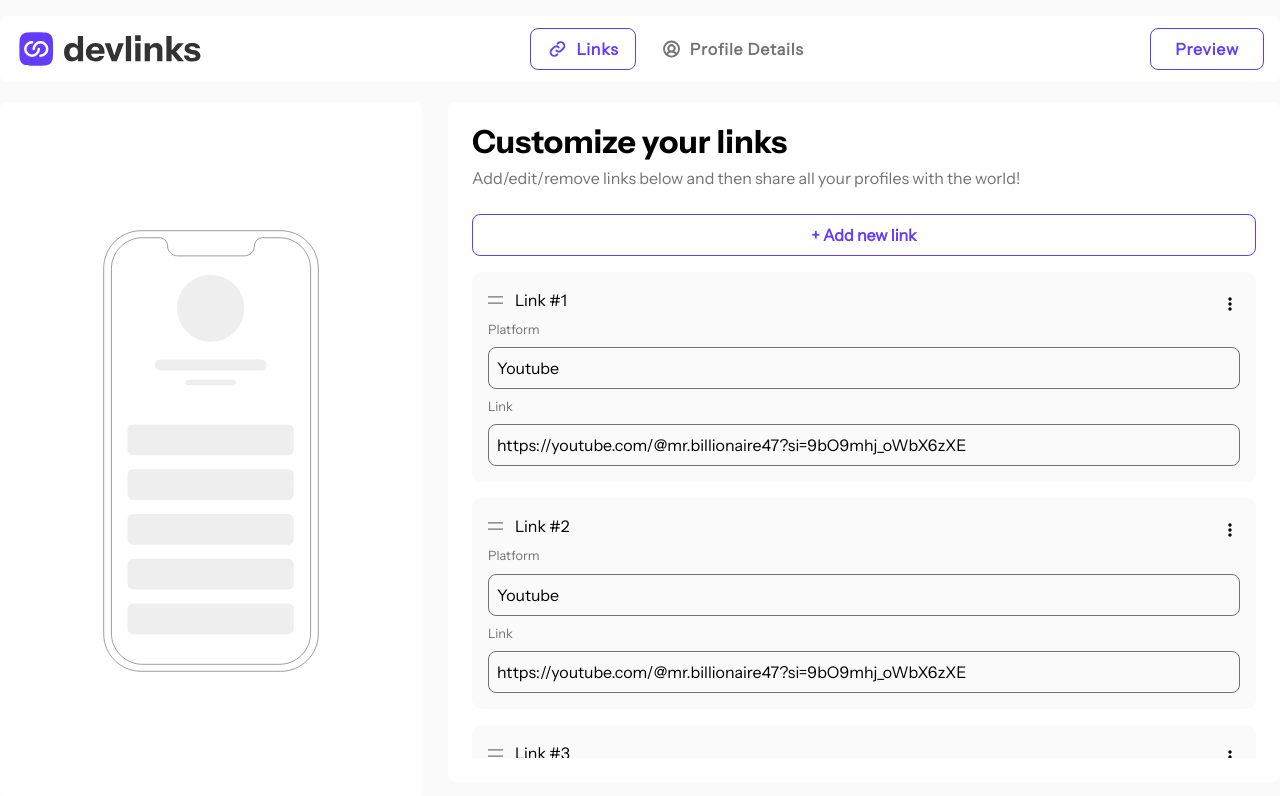
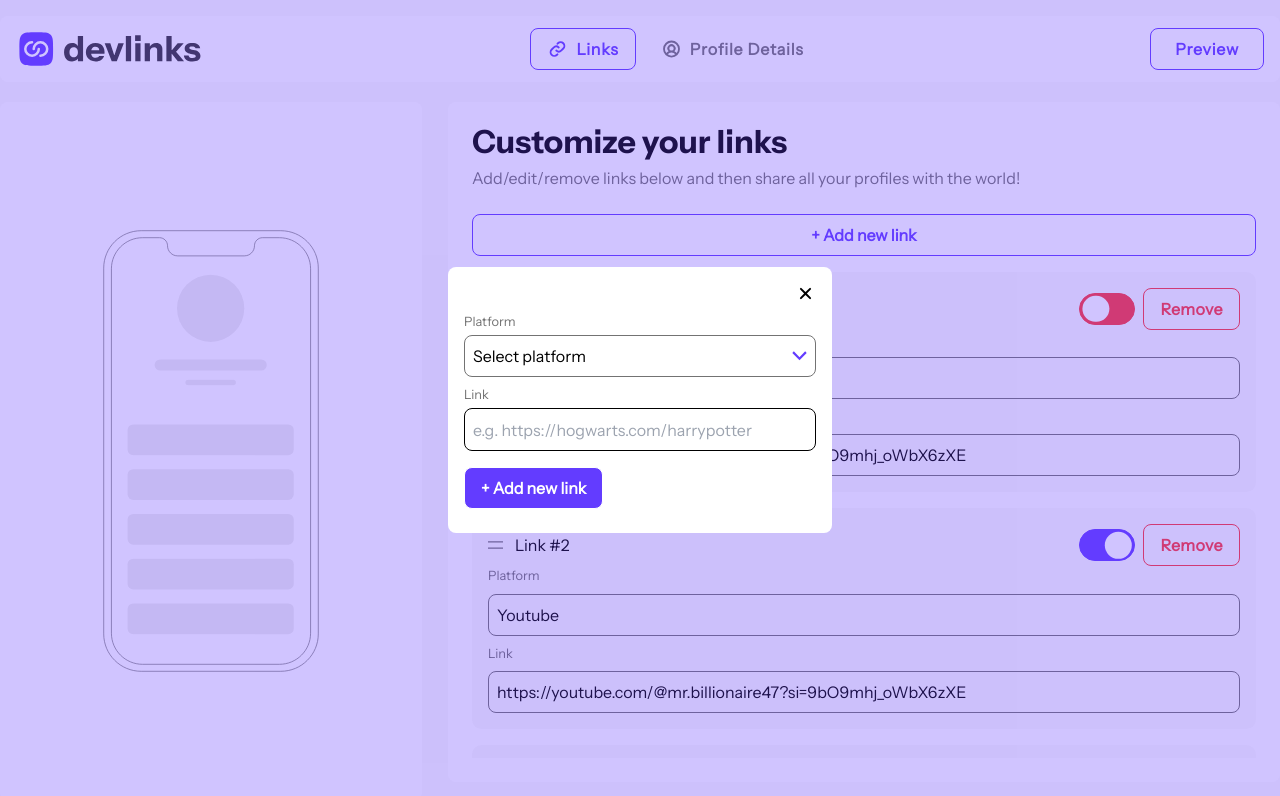
Before and after one commit to Aditya-Mane007/devLinks-Frontend, a Next.js app: page / in a window 1280 px wide. Both pictures are taken after a click on the button "+ Add new link". Shown: the top 796 px of the page. Built offline with nearby package versions, Linux system fonts and the light colour scheme.

Commit message:
Added Modal for Add Link

```diff
--- a/src/components/UI/Links/Links.js
+++ b/src/components/UI/Links/Links.js
@@ -1,4 +1,4 @@
-import React, { useState } from "react";
+import React, { useEffect, useState } from "react";
 import SEO from "@/components/SEO";
 import Image from "next/image";
 import { BiDotsVerticalRounded } from "react-icons/bi";
@@ -6,61 +6,77 @@ import { FaEye, FaRegEye } from "react-icons/fa6";
 import { FaRegEdit } from "react-icons/fa";
 import { MdDeleteOutline } from "react-icons/md";
 import { RxCross2 } from "react-icons/rx";
+import { createPortal } from "react-dom";
+import Modal from "../Modal/Modal";
+import Select from "../Select/Select";
 
 function Links() {
   const [Links, setLinks] = useState([
     {
       title: "Youtube",
       url: "https://youtube.com/@mr.billionaire47?si=9bO9mhj_oWbX6zXE",
+      visible: false,
     },
     {
       title: "Youtube",
       url: "https://youtube.com/@mr.billionaire47?si=9bO9mhj_oWbX6zXE",
+      visible: true,
     },
     {
       title: "Youtube",
       url: "https://youtube.com/@mr.billionaire47?si=9bO9mhj_oWbX6zXE",
+      visible: false,
     },
     {
       title: "Youtube",
       url: "https://youtube.com/@mr.billionaire47?si=9bO9mhj_oWbX6zXE",
+      visible: true,
     },
     {
       title: "Youtube",
       url: "https://youtube.com/@mr.billionaire47?si=9bO9mhj_oWbX6zXE",
+      visible: true,
     },
     {
       title: "Youtube",
       url: "https://youtube.com/@mr.billionaire47?si=9bO9mhj_oWbX6zXE",
+      visible: true,
     },
     {
       title: "Youtube",
       url: "https://youtube.com/@mr.billionaire47?si=9bO9mhj_oWbX6zXE",
+      visible: true,
     },
     {
       title: "Youtube",
       url: "https://youtube.com/@mr.billionaire47?si=9bO9mhj_oWbX6zXE",
+      visible: true,
     },
     {
       title: "Youtube",
       url: "https://youtube.com/@mr.billionaire47?si=9bO9mhj_oWbX6zXE",
+      visible: true,
     },
     {
       title: "Youtube",
       url: "https://youtube.com/@mr.billionaire47?si=9bO9mhj_oWbX6zXE",
+      visible: true,
     },
   ]);
 
-  const [optionId, setOptionId] = useState(null);
+  const [checkbox, setCheckbox] = useState(false);
+  const [isModalOpen, setIsModalOpen] = useState(false);
 
-  console.log(optionId);
   return (
     <>
       <SEO
         title="Customize your links | devLinks"
         description="Add/edit/remove links below and then share all your profiles with the world!"
       />
-      <div className="w-full h-full flex justify-between">
+      <div
+        className="w-full h-full flex justify-between"
+        aria-hidden={isModalOpen}
+      >
         <div className="hidden lg:flex w-[33%] h-full justify-center items-center bg-PrimaryWhite rounded-[.5rem] py-12 h-[85vh]s">
           <div>
             <Image
@@ -73,7 +89,6 @@ function Links() {
           </div>
         </div>
         <div className="w-full lg:w-[65%] p-[1.5rem] bg-PrimaryWhite flex flex-col h-[85vh] rounded-[.5rem]">
-          <>
           <h1 className="text-[2rem] font-instrumentBold p-0 lg:leading-none">
             Customize your links
           </h1>
@@ -81,12 +96,16 @@ function Links() {
             Add/edit/remove links below and then share all your profiles with
             the world!
           </p>
+
           <div className="flex items-center">
-              <button className="w-full py-2 my-4 rounded-[.5rem] border border-PrimaryPurple text-PrimaryPurple hover:bg-LightPurple font-semibold">
+            <button
+              className="w-full py-2 my-4 rounded-[.5rem] border border-PrimaryPurple text-PrimaryPurple hover:bg-LightPurple font-semibold"
+              onClick={() => setIsModalOpen((prev) => !prev)}
+            >
               + Add new link
             </button>
           </div>
-          </>
+
           {Links && Links.length < 1 ? (
             <div className="flex-1 flex justify-start items-center h-full">
               <div className="flex flex-col justify-center items-center">
@@ -110,12 +129,13 @@ function Links() {
               {Links &&
                 Links.map((link, index) => (
                   <div
+                    key={index}
                     className={`p-4 pb-[.5rem] rounded-[0.6rem] bg-SecondaryWhite relative ${
                       Links.length !== index + 1 ? "mb-4" : "mb-0"
                     } `}
                   >
                     <div className="flex justify-between items-center">
-                      <div className="flex mb-2">
+                      <div className="flex">
                         <Image
                           src="/assets/images/icon-drag-and-drop.svg"
                           width={15}
@@ -126,7 +146,43 @@ function Links() {
                         <p>Link #{index + 1}</p>
                       </div>
 
-                      {optionId == index + 1 ? (
+                      <div className="flex items-center cursor-pointer">
+                        <div className="mr-2">
+                          <label htmlFor="checkbox" className="flex">
+                            <input
+                              type="checkbox"
+                              name="checkbox"
+                              id="checkbox"
+                              className="w-0 h-0 "
+                              value={link.visible}
+                              onChange={() => setCheckbox(!checkbox)}
+                            />
+                            <div
+                              className={`w-[3.5rem] h-[2rem] rounded-[50px] relative border ${
+                                link.visible
+                                  ? "border-PrimaryPurple bg-PrimaryPurple"
+                                  : "border-Red bg-Red"
+                              }`}
+                            >
+                              <span
+                                className={`w-[1.65rem] h-[1.65rem] bg-PrimaryWhite rounded-full absolute translate-y-[7%] translate-x-[0.15rem] transition duration-500 ease-out ${
+                                  link.visible && "translate-x-[1.55rem]"
+                                }`}
+                              ></span>
+                            </div>
+                          </label>
+                        </div>
+
+                        <div className="flex items-center p-2 border border-Red rounded-[.5rem] cursor-pointer text-Red font-bold tracking-wide hover:bg-Red/40 px-4 md:px-4 py-2">
+                          <MdDeleteOutline
+                            className="md:mr-2 font-bold block md:hidden"
+                            size={21}
+                          />
+                          <span className="hidden md:block">Remove</span>
+                        </div>
+                      </div>
+
+                      {/* {optionId == index + 1 ? (
                         <RxCross2
                           size={20}
                           className="cursor-pointer fade-in"
@@ -138,9 +194,9 @@ function Links() {
                           className="cursor-pointer fade-in"
                           onClick={() => setOptionId(index + 1)}
                         />
-                      )}
+                      )} */}
 
-                      {optionId === index + 1 && (
+                      {/* {optionId === index + 1 && (
                         <div className="bg-PrimaryWhite absolute py-2 px-4 rounded-[.5rem] top-11 right-5  fade-in-tr shadow-xl">
                           <div className="flex items-center mb-1 cursor-pointer select-none">
                             <FaRegEye className="mr-2" /> Visible
@@ -152,7 +208,7 @@ function Links() {
                             <MdDeleteOutline className="mr-2" /> Delete
                           </div>
                         </div>
-                      )}
+                      )} */}
                     </div>
                     <div className="mb-2">
                       <p className="text-[.8rem] text-PrimaryGray mb-2">
@@ -164,7 +220,7 @@ function Links() {
                     </div>
                     <div className="mb-2">
                       <p className="text-[.8rem] text-PrimaryGray mb-2">Link</p>
-                      <div className="p-2 border border-PrimaryGray rounded-[.5rem]">
+                      <div className="p-2 border border-PrimaryGray rounded-[.5rem] block truncate ">
                         {link.url}
                       </div>
                     </div>
@@ -173,6 +229,9 @@ function Links() {
             </div>
           )}
         </div>
+
+        <Modal isModalOpen={isModalOpen} setIsModalOpen={setIsModalOpen} />
+        {/* {createPortal(<dialog open>Hello</dialog>, portalDom)} */}
       </div>
     </>
   );
--- /dev/null
+++ b/src/components/UI/Modal/Modal.js
@@ -0,0 +1,103 @@
+import React, { useEffect, useRef, useState } from "react";
+import { createPortal } from "react-dom";
+import { IoClose } from "react-icons/io5";
+import Select from "../Select/Select";
+
+function Modal({ isModalOpen, setIsModalOpen }) {
+  const [mounted, setMounted] = useState(false);
+  const focusRef = useRef(null);
+
+  // Input Fileds
+  const [platform, setPlatform] = useState("");
+  const [link, setLink] = useState("");
+
+  // Errors
+  const [platformError, setPlatformError] = useState("");
+  const [linkError, setLinkError] = useState("");
+
+  useEffect(() => {
+    setMounted(true);
+  }, []);
+
+  const handleEscClose = (e) => {
+    if (e.keyCode === 27) {
+      setIsModalOpen(false);
+    }
+  };
+
+  const handleClose = () => {
+    setIsModalOpen(false);
+    setPlatform("");
+    setLink("");
+    setPlatformError();
+    setLinkError("");
+  };
+
+  useEffect(() => {
+    document.addEventListener("keydown", handleEscClose);
+
+    return () => {
+      document.removeEventListener("keydown", handleEscClose);
+    };
+  }, []);
+  if (!mounted || !isModalOpen) return null;
+
+  console.log(focusRef);
+  return createPortal(
+    <dialog
+      ref={focusRef}
+      open={isModalOpen}
+      role="dialog"
+      className="fixed inset-0 z-50 w-full h-screen bg-PrimaryPurple/30  top-0 left-0"
+      aria-modal="true"
+      tabindex="0"
+    >
+      <div className="w-full h-full flex justify-center items-center opacity-1 ">
+        <div className="w-[90%] md:w-[30%] h-fit bg-PrimaryWhite rounded-[.5rem] px-4 py-4">
+          <div className="flex justify-end items-center ">
+            <IoClose
+              size={21}
+              className="cursor-pointer"
+              onClick={handleClose}
+            />
+          </div>
+          <div className="formDiv my-2">
+            <form>
+              <div className="w-full h-fit">
+                <Select
+                  label={"Platform"}
+                  platform={platform}
+                  setPlatform={setPlatform}
+                  platformError={platformError}
+                  setPlatformError={setPlatformError}
+                />
+              </div>
+              <div className="w-full h-fit mt-2">
+                <label className="block mb-1 text-PrimaryGray text-[.8rem]">
+                  Link
+                </label>
+                <input
+                  type="url"
+                  placeholder="e.g. https://hogwarts.com/harrypotter"
+                  className="w-full h-full rounded-[.5rem] px-2 py-[.65rem] border border-1-PrimaryGray outline-none
+                  focus:border-PrimaryPurple"
+                />
+              </div>
+              <div className="flex items-center mt-4">
+                <button
+                  className="w-fit px-4 py-2 rounded-[.5rem] border bg-PrimaryPurple text-PrimaryWhite hover:bg-PrimaryPurple/80 font-semibold"
+                  onClick={(e) => e.preventDefault()}
+                >
+                  + Add new link
+                </button>
+              </div>
+            </form>
+          </div>
+        </div>
+      </div>
+    </dialog>,
+    document.body
+  );
+}
+
+export default Modal;
--- /dev/null
+++ b/src/components/UI/Select/Select.js
@@ -0,0 +1,80 @@
+import { LinksOption } from "@/components/utils";
+import Image from "next/image";
+import React, { useState } from "react";
+
+function Select({ label, platform, setPlatform }) {
+  const [visible, setVisible] = useState(false);
+
+  return (
+    <div>
+      <label className="block mb-1 text-PrimaryGray text-[.8rem]">
+        {label}
+      </label>
+      <div className="relative">
+        <button
+          className=" w-full h-full border p-2 rounded-[.5rem] flex items-center justify-between outline-PrimaryPurple outline-2  border-PrimaryGray focus:border-PrimaryPurple"
+          type="button"
+          role="combobox"
+          onClick={(e) => setVisible(!visible)}
+          onBlur={() => {
+            setTimeout(() => {
+              setVisible(false);
+            }, 150);
+          }}
+        >
+          <p className="text-base">{platform ? platform : "Select platform"}</p>
+          <div>
+            <Image
+              src="/assets/images/icon-chevron-down.svg"
+              className={visible ? "rotate-180" : "rotate-0"}
+              width={15}
+              height={15}
+            />
+          </div>
+        </button>
+        {visible && (
+          <ul
+            role="menu"
+            aria-label="menu"
+            className="w-full h-[10rem] overflow-y-scroll border my-2 p-2 rounded-[.5rem] absolute bg-PrimaryWhite top-[100%] backdrop-blur-2xl border-PrimaryGray"
+          >
+            {LinksOption.map((link, index) => (
+              <li
+                key={index}
+                role="menuitem"
+                className={`${
+                  LinksOption.length === index + 1
+                    ? "border-none"
+                    : "border-b-[1px] mb-2 pb-1 p-1"
+                }  flex cursor-pointer outline-PrimaryPurple outline-1`}
+                tabindex="0"
+                onClick={() => {
+                  setPlatform(link.title);
+                  setVisible(false);
+                }}
+              >
+                <Image
+                  src={link.icon}
+                  width={15}
+                  height={15}
+                  alt={link.title}
+                  className="mr-2"
+                />
+                {link.title}
+              </li>
+            ))}
+            {/*
+            <li role="menuitem" className="border-b-[1px] mb-2" tabindex="0">
+              Intagram
+            </li>
+            <li role="menuitem" className="border-b-[1px] mb-2" tabindex="0">
+              Twitter
+            </li> */}
+          </ul>
+        )}
+      </div>
+    </div>
+  );
+}
+
+export default Select;
--- /dev/null
+++ b/src/components/utils.js
@@ -0,0 +1,58 @@
+export const LinksOption = [
+  {
+    title: "Github",
+    icon: "/assets/images/icon-github.svg",
+  },
+  {
+    title: "Frontend Mentor",
+    icon: "/assets/images/icon-frontend-mentor.svg",
+  },
+  {
+    title: "Twitter",
+    icon: "/assets/images/icon-twitter.svg",
+  },
+  {
+    title: "LinkedIn",
+    icon: "/assets/images/icon-linkedin.svg",
+  },
+  {
+    title: "YouTube",
+    icon: "/assets/images/icon-youtube.svg",
+  },
+  {
+    title: "Facebook",
+    icon: "/assets/images/icon-facebook.svg",
+  },
+  {
+    title: "Twitch",
+    icon: "/assets/images/icon-twitch.svg",
+  },
+  {
+    title: "Dev.to",
+    icon: "/assets/images/icon-devto.svg",
+  },
+  {
+    title: "Codewars",
+    icon: "/assets/images/icon-codewars.svg",
+  },
+  {
+    title: "Codepen",
+    icon: "/assets/images/icon-codepen.svg",
+  },
+  {
+    title: "freeCodeCamp",
+    icon: "/assets/images/icon-freecodecamp.svg",
+  },
+  {
+    title: "GitLab",
+    icon: "/assets/images/icon-gitlab.svg",
+  },
+  {
+    title: "Hashnode",
+    icon: "/assets/images/icon-hashnode.svg",
+  },
+  {
+    title: "Stack Overflow",
+    icon: "/assets/images/icon-stack-overflow.svg",
+  },
+];
--- a/src/styles/globals.css
+++ b/src/styles/globals.css
@@ -38,36 +38,42 @@ body,
   scrollbar-width: none !important;
 }
 
-.fade-in-tr {
-  -webkit-animation: fade-in 0.5s cubic-bezier(0.39, 0.575, 0.565, 1) both;
-  animation: fade-in 0.5s cubic-bezier(0.39, 0.575, 0.565, 1) both;
+::-webkit-scrollbar {
+  width: 4px;
 }
 
-/* ----------------------------------------------
- * Generated by Animista on 2025-5-20 2:39:28
- * Licensed under FreeBSD License.
- * See http://animista.net/license for more info.
- * w: http://animista.net, t: @cssanimista
- * ---------------------------------------------- */
+/* Track */
+::-webkit-scrollbar-track {
+  background: #ffffff;
+}
 
-/**
- * ----------------------------------------
- * animation fade-in
- * ----------------------------------------
- */
-@-webkit-keyframes fade-in {
-  0% {
-    opacity: 0;
-  }
-  100% {
-    opacity: 1;
+/* Handle */
+::-webkit-scrollbar-thumb {
+  background: #633cff;
+  border-radius: 0.5rem;
+}
+
+/* Handle on hover */
+::-webkit-scrollbar-thumb:hover {
+  background: #beadff;
+}
+
+/* select {
+  width: 100%;
+  height: 100%;
+  padding: 0.65rem 0.5rem !important;
+  border: 1px solid black;
+  border-radius: 8px;
+  outline: none;
+  &:focus {
+    border: 1px solid #633cff;
   }
 }
-@keyframes fade-in {
-  0% {
-    opacity: 0;
-  }
-  100% {
-    opacity: 1;
-  }
+
+option {
+  padding: 2rem !important;
 }
+
+#select-popover-options {
+  display: none !important;
+} */
--- a/tailwind.config.js
+++ b/tailwind.config.js
@@ -12,6 +12,7 @@ module.exports = {
       PrimaryWhite: "#FFFFFF",
       SecondaryWhite: "#FAFAFA",
       Red: "#FF3939",
+      Green: "#63ff3c",
     },
     extend: {
       fontFamily: {
```
Lines whose indentation alone changed are shown as unchanged.
